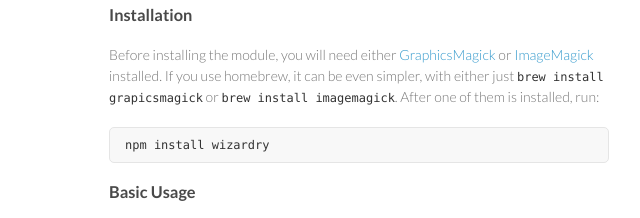
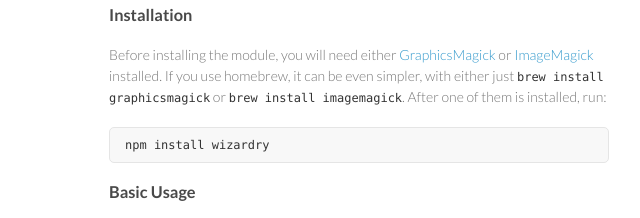
Before and after one commit to diy/wizardry, a plain HTML site: page index.html in a window 1280 px wide. Shown: the part 762-980 px from the top of the page, 461-1101 px from the left. Drawn offline with Linux system fonts and the light colour scheme.

Commit message:
Fix typo on GraphicsMagick homebrew command

```diff
--- a/index.html
+++ b/index.html
@@ -36,7 +36,7 @@
 
 <h3>Installation</h3>
 
-<p>Before installing the module, you will need either <a href="http://www.graphicsmagick.org/download.html">GraphicsMagick</a> or <a href="http://www.imagemagick.org/script/binary-releases.php">ImageMagick</a> installed. If you use homebrew, it can be even simpler, with either just <code>brew install grapicsmagick</code> or <code>brew install imagemagick</code>. After one of them is installed, run:</p>
+<p>Before installing the module, you will need either <a href="http://www.graphicsmagick.org/download.html">GraphicsMagick</a> or <a href="http://www.imagemagick.org/script/binary-releases.php">ImageMagick</a> installed. If you use homebrew, it can be even simpler, with either just <code>brew install graphicsmagick</code> or <code>brew install imagemagick</code>. After one of them is installed, run:</p>
 
 <div class="highlight"><pre>npm install wizardry
 </pre></div>
```
